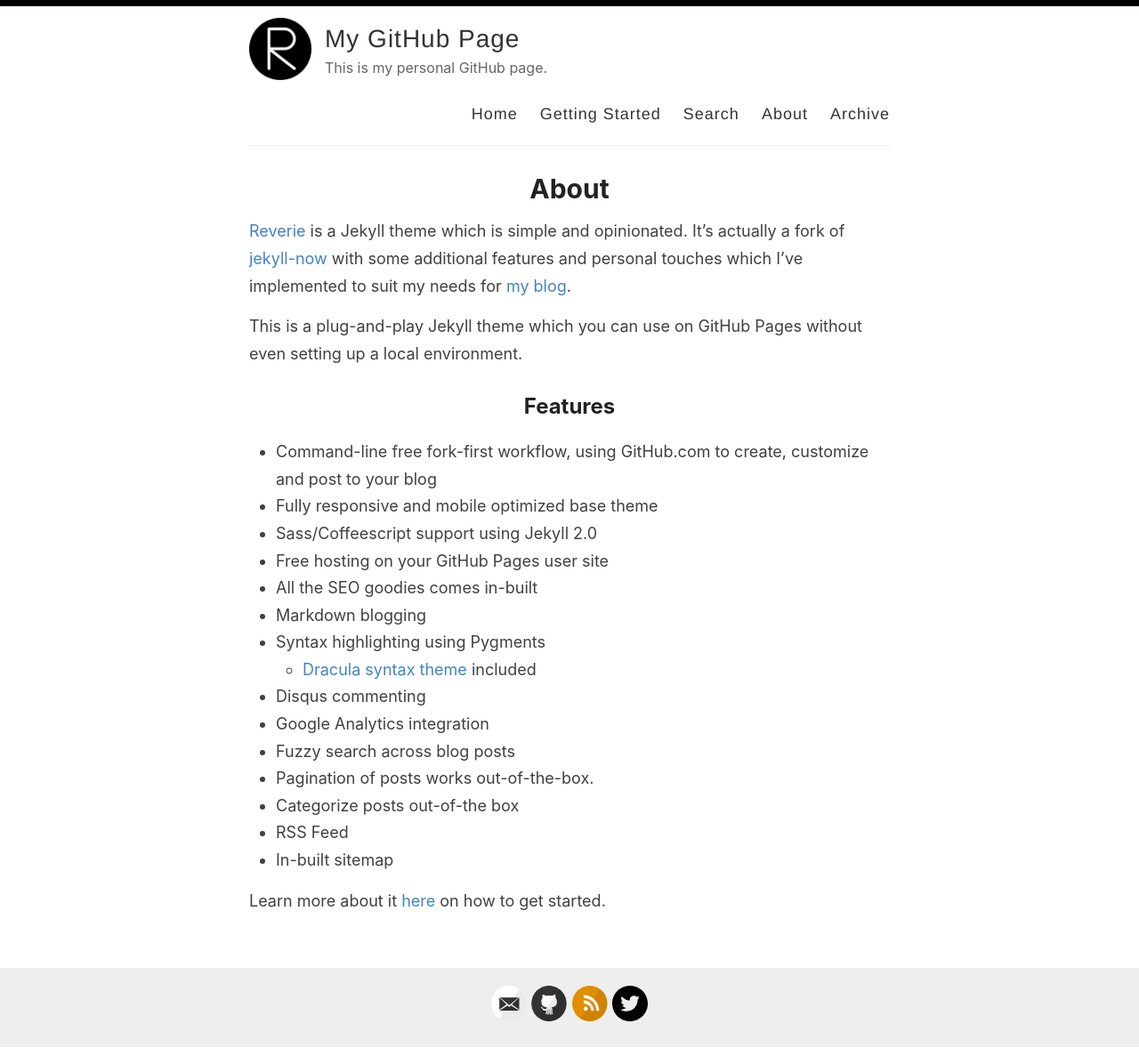
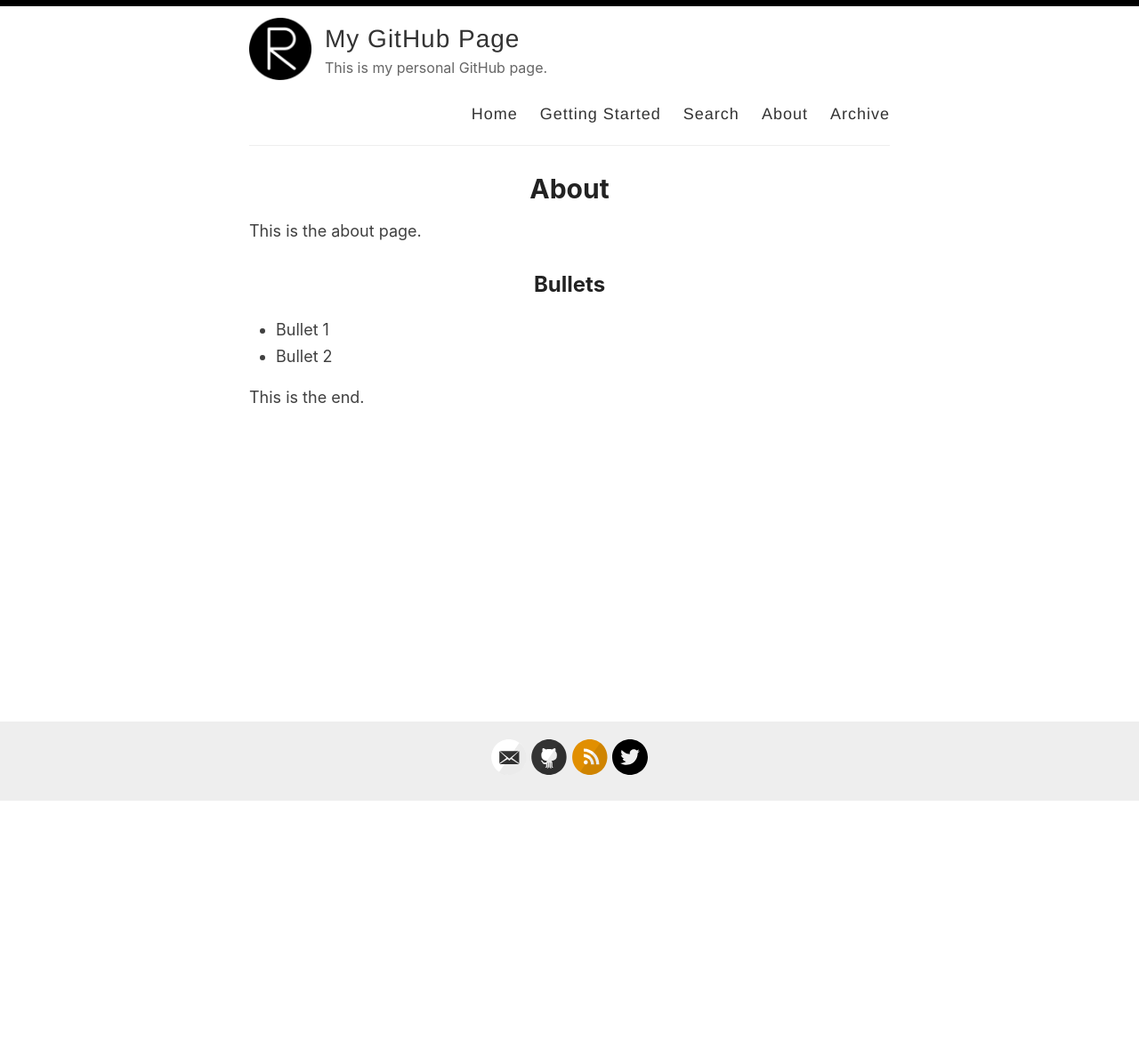
Before and after one commit to lindshiser/lindshiser.github.io, a Jekyll site: the page built from _pages/about.md, in a window 1280 px wide. Shown: the whole page at 89% size. Built offline with Jekyll 4.4.1, drawn with Linux system fonts in a browser that asks for light colours; after the commit the page ends 901 px from its top, so only the background shows below that.

Commit message:
Update about.md

```diff
--- a/_pages/about.md
+++ b/_pages/about.md
@@ -4,26 +4,11 @@
 permalink: /about/
 ---
 
-[Reverie](https://github.com/amitmerchant1990/reverie) is a Jekyll theme which is simple and opinionated. It's actually a fork of [jekyll-now](https://github.com/barryclark/jekyll-now) with some additional features and personal touches which I've implemented to suit my needs for [my blog](https://www.amitmerchant.com).
+This is the about page.
 
-This is a plug-and-play Jekyll theme which you can use on GitHub Pages without even setting up a local environment.
+## Bullets
 
-## Features
+- Bullet 1
+- Bullet 2
 
-- Command-line free fork-first workflow, using GitHub.com to create, customize and post to your blog
-- Fully responsive and mobile optimized base theme
-- Sass/Coffeescript support using Jekyll 2.0
-- Free hosting on your GitHub Pages user site
-- All the SEO goodies comes in-built
-- Markdown blogging
-- Syntax highlighting using Pygments
-    - [Dracula syntax theme](https://draculatheme.com/) included
-- Disqus commenting
-- Google Analytics integration
-- Fuzzy search across blog posts
-- Pagination of posts works out-of-the-box.
-- Categorize posts out-of-the box
-- RSS Feed
-- In-built sitemap
-
-Learn more about it [here](https://github.com/amitmerchant1990/reverie) on how to get started.
+This is the end.
```
